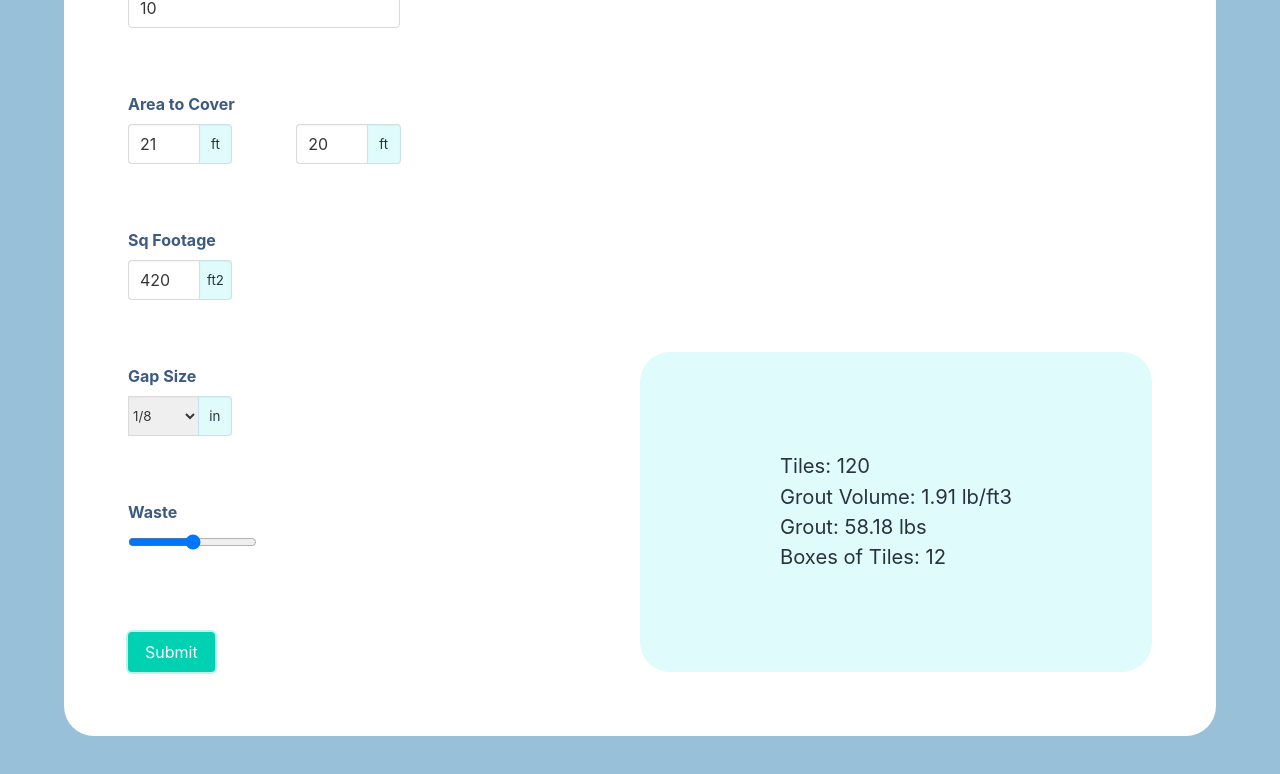
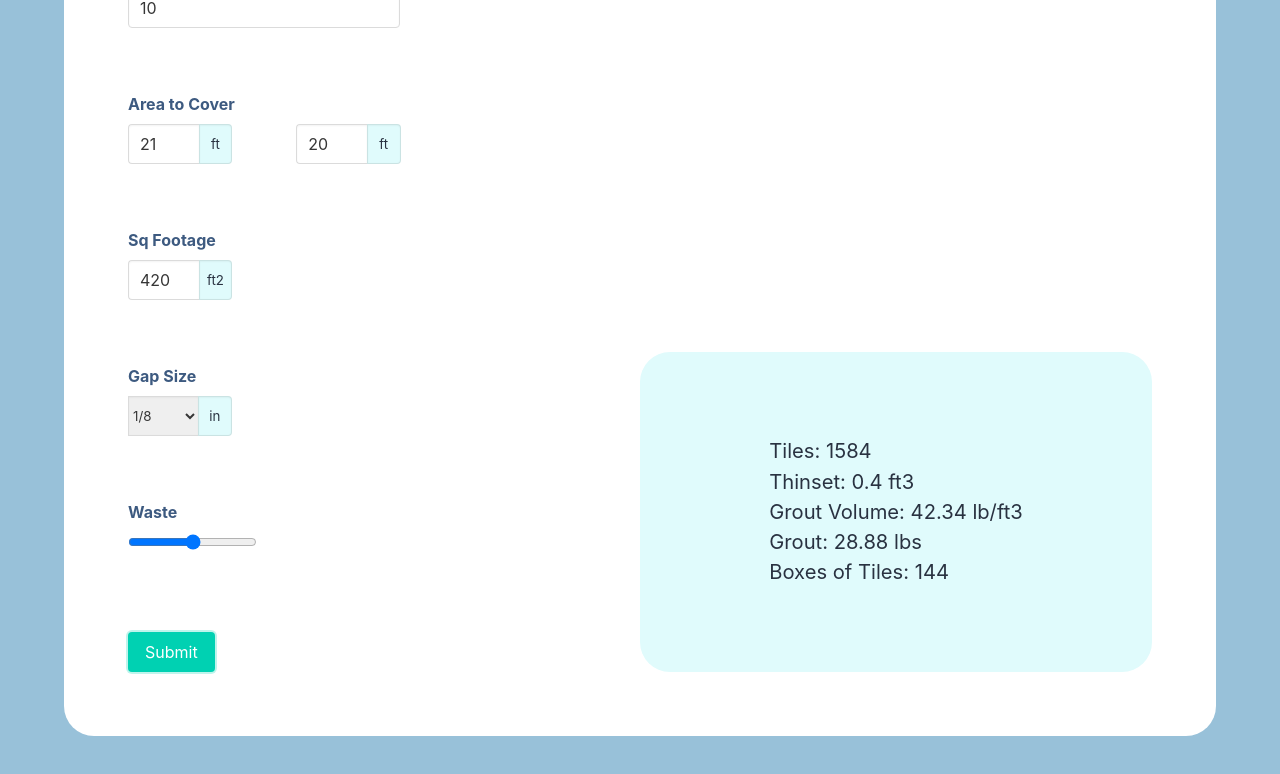
Before and after one commit to antiprysm/front-end, a React (Create React App) app: page / in a window 1280 px wide. Both pictures are taken after a click on the button "Submit". Shown: the part 926-1700 px from the top of the page. Built offline with nearby package versions, Linux system fonts and the light colour scheme.

Commit message:
Math Calc v2

```diff
--- a/src/components/Results.jsx
+++ b/src/components/Results.jsx
@@ -8,6 +8,7 @@ class Results extends React.Component {
     <div className="box c">
         <div className="paragraph">
       <p>Tiles: {this.props.results.tiles}</p>
+      <p>Thinset: {this.props.results.thinset}{this.props.results.control==="Imperial"?' ft3':' m3'}</p>
       <p>Grout Volume: {this.props.results.groutVolume}{this.props.results.control==='Imperial'?' lb/ft3':' kg/m3'}</p>
       <p>Grout: {this.props.results.grout}{this.props.results.control==='Imperial'?' lbs':' kgs'}</p>
       <p>Boxes of Tiles: {this.props.results.tpB}</p>
--- a/src/components/ReviewForm.jsx
+++ b/src/components/ReviewForm.jsx
@@ -113,20 +113,30 @@ class ProductReviewForm extends React.Component {
     gap_size_custom
   }) {
     debugger;
+    if (gap_size_custom > 0) {
+      gap_size = gap_size_custom
+    };
     let tileArea = tile_width * tile_height;
     let atC = area_height * area_width;
-    let tiles = control === 'Imperial' ? atC / (tileArea / 12) : atC / (tileArea / 100);
-    let groutVolume = control === 'Imperial' ? Number(((atC % tiles) * tile_depth / 100).toFixed(2)) : Number(((atC % tiles) * tile_depth / 1600).toFixed(2));
-    let grout = control === 'Imperial' ? Number(((atC * (tile_depth / 12)) / groutVolume).toFixed(2)) : Number(((atC * (tile_depth / 100)) / groutVolume).toFixed(2));
+    let tiles = control === 'Imperial' ? atC / (tileArea / 144) : atC / (tileArea / 10000);
+    let groutVolume = control === 'Imperial' ? Number(((atC % tiles) * (tile_depth * gap_size) / 100).toFixed(2)) : Number(((atC % tiles) * (tile_depth * gap_size) / 1600).toFixed(2));
+    let grout = control === 'Imperial' ? Number((((atC * (tile_depth / 12)) / groutVolume)*10).toFixed(2)) : Number(((((atC * (tile_depth / 100)) / groutVolume))).toFixed(2));
     let tpB = Math.ceil(tiles / tiles_per_box);
+    let thinset = control === 'Imperial' ? atC * (.125 / 144) : atC * (.3175 / 10000);
+
+    tiles = Number((tiles + (tiles * (waste / 100))).toFixed(2));
+    thinset = Number((thinset + (thinset * (waste / 100))).toFixed(2));
+    grout = Number((grout + (grout * (waste / 100))).toFixed(2));
+
+
     this.setResults({
       control: control,
       tiles: tiles,
+      thinset: thinset,
       groutVolume: groutVolume,
       grout: grout,
       tpB: tpB,
     });
-
   }
   render() {
     return (
```
